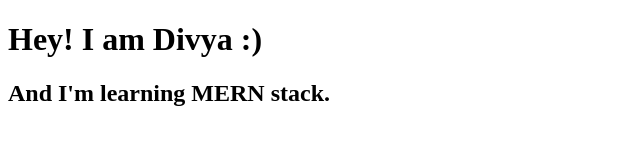
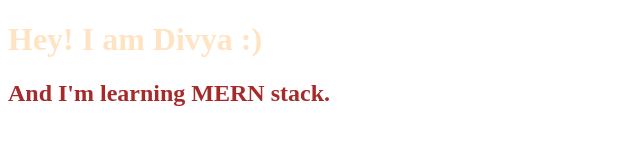
Before and after one commit to divziv/mern-stack, a plain HTML site: page index.html in a window 1280 px wide. Shown: the whole page, without its empty margins (0-640 px from the left). Drawn offline with Linux system fonts and the light colour scheme.

Commit message:
adding styles

```diff
--- a/index.html
+++ b/index.html
@@ -5,6 +5,14 @@
     <meta http-equiv="X-UA-Compatible" content="IE=edge">
     <meta name="viewport" content="width=device-width, initial-scale=1.0">
     <title>Document</title>
+    <style>
+        h1{
+            color: bisque;
+        }
+        h2{
+            color:brown;
+        }
+    </style>
 </head>
 <body>
     <h1>Hey! I am Divya :)</h1>
```
